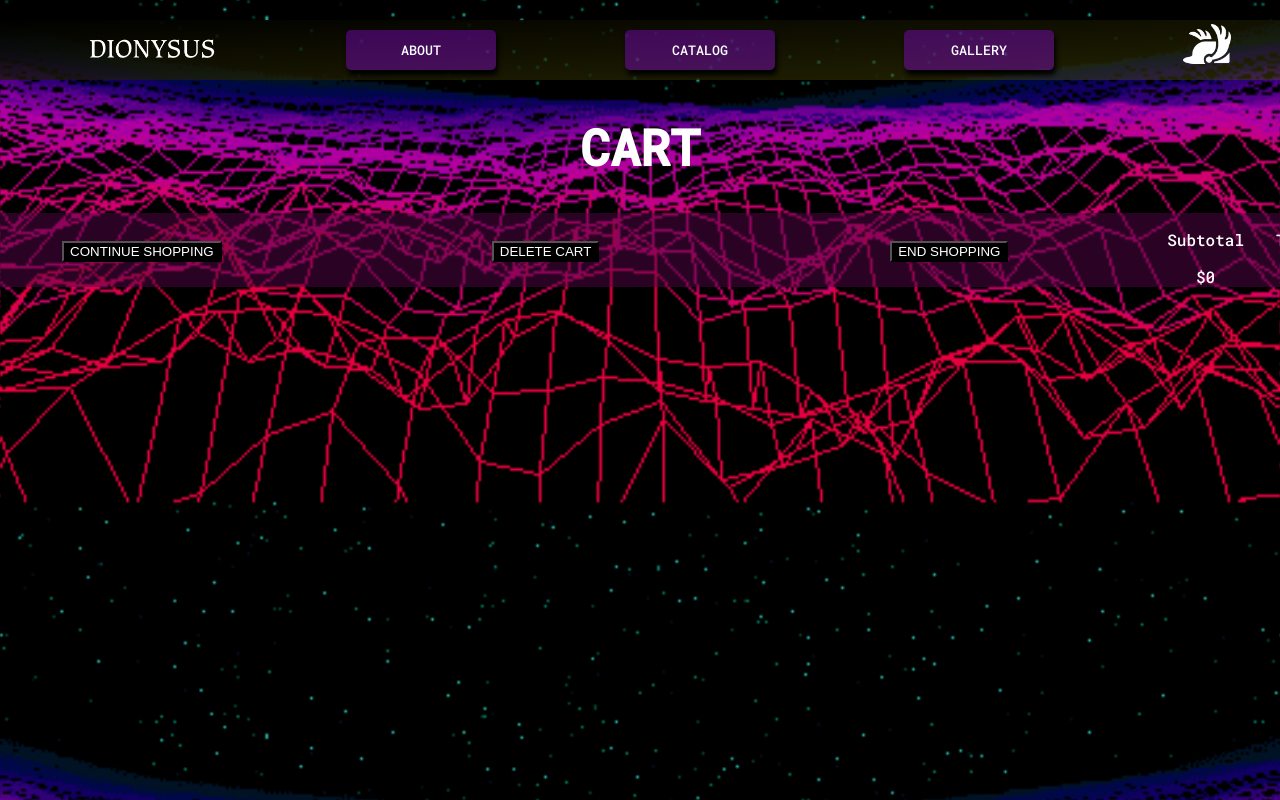
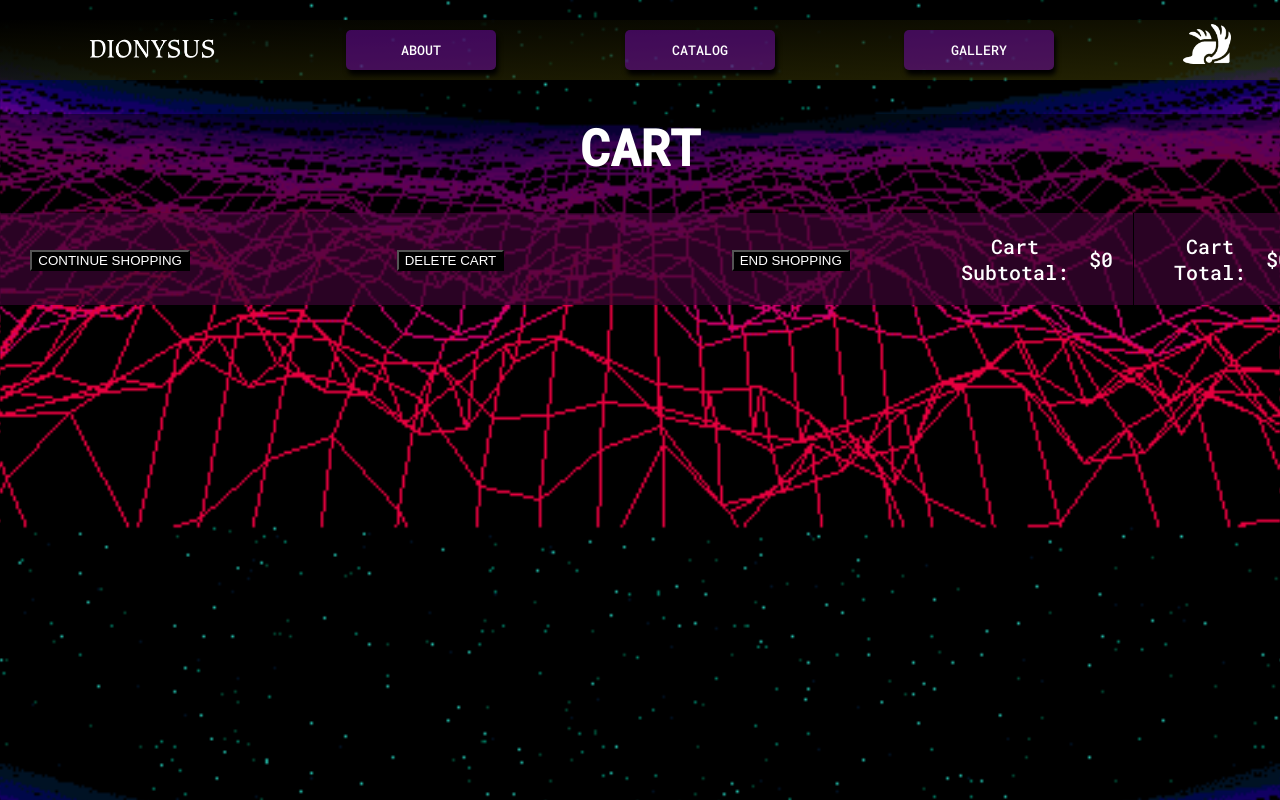
Before and after one commit to Eskaicito/project-dionysus, a React (Create React App) app: page /cart in a window 1280 px wide. Shown: the top 800 px of the page. Built offline with nearby package versions, Linux system fonts and the light colour scheme; a web font is replaced by a local one.

Commit message:
more changes css cart page

```diff
--- a/src/pages/CartPage.css
+++ b/src/pages/CartPage.css
@@ -1,10 +1,16 @@
+.cartPage{
+    background-color: rgba(0, 0, 0, 0.466);
+    width: 100%;
+}
+
 .cart-item {
-    background-color: rgb(152, 147, 147, 0.5);
+    background-color: rgba(152, 147, 147, 0.393);
     display: flex;
     justify-content: center;
     align-items: center;
     height: 20vh;
     margin-top: 2rem;
+    border-radius: 40px;
 }
 
 .item-img {
@@ -13,29 +19,42 @@
 }
 
 .item-img img {
-    width: 100%;
+    width: 80%;
 }
-
-.item-name {
-    width: 100%;
-    height: auto;
-}
-
-.item-name p {
-    font-size: 1.5rem;
-    color: white;
-}
-
 .item-desc {
     width: 100%;
     height: auto;
 }
 
 .item-desc p {
+    font-size: 30px;
     color: white;
 }
-.item-quantity{
-    font-size: 1.5rem;
+
+.item-quantity {
+    width: 100%;
+    height: auto;
+    display: flex;
+    justify-content: center;
+    align-items: center;
+}
+
+.item-quantity p, span {
+    font-size: 20px;
+    color: white;
+    margin-left: 5px;
+}
+
+.item-price {
+    width: 100%;
+    height: auto;
+    display: flex;
+    justify-content: center;
+    align-items: center;
+}
+
+.item-price p, span {
+    font-size: 20px;
     color: white;
 }
 
@@ -66,31 +85,62 @@
     justify-content: center;
     align-items: flex-end;
 }
-.form-content > button{
+
+.form-content>button {
     align-self: center;
     margin-top: 10px;
 }
-.form-content > div{
+
+.form-content>div {
     margin-top: 10px;
 }
-.cart-footer{
+
+.cart-footer {
     display: flex;
     flex-flow: row-reverse nowrap;
-    background-color:rgba(85, 7, 73, 0.5);
+    background-color: rgba(85, 7, 73, 0.5);
     margin-top: 2rem;
+    margin-bottom: 2rem;
+    border-radius: 40px;
 }
-.details{
+
+.details {
+    height: auto;
     display: flex;
     justify-content: center;
     color: white;
+    margin-right: 50px;
 }
-.details > div{
-    margin-left: 1rem;
-    margin-right: 1rem;
+.subtotal{
+    display: flex;
+    justify-content: center;
+    align-items: center;
+    margin-right: 20px;
+    border-right: 1px solid black;
 }
-.buttons{
+.subtotal p{
+    font-size: 20px;
+}
+.subtotal span{
+    margin-left: 20px;
+    margin-right: 20px;
+}
+.total{
+    display: flex;
+    justify-content: center;
+    align-items: center;
+    margin-left: 20px;
+}
+.total p{
+    font-size: 20px;
+}
+.total span{
+    margin-left: 20px;
+}
+
+.buttons {
     display: flex;
     justify-content: center;
     width: 100%;
-align-items: center;
+    align-items: center;
 }
--- a/src/pages/CartPage.js
+++ b/src/pages/CartPage.js
@@ -52,6 +52,7 @@ const CartPage = () => {
 
     return (
         <>
+        <div className="cartPage">
             <h1 style={{ color: "white", fontSize:'50px' }}>CART</h1>
             {cartListItems.map((item) => {
                 const { image, desc, id, quantity, price, priceSell } = item;
@@ -61,17 +62,20 @@ const CartPage = () => {
                             <div className='item-img'>
                                 <img src={`../${image}`} alt='symbolsoftruth' />
                             </div>
-                            <div className='item-name'>
+                            <div className='item-desc'>
                                 <p>{desc}</p>
                             </div>
-                            <div className='item-desc'>
-                                <p>{quantity}</p>
+                            <div className='item-quantity'>
+                                <p>Quantity:</p>
+                                <span>{quantity}</span>
                             </div>
-                            <div className='item-desc'>
-                                <p>Product Price : {price}</p>
+                            <div className='item-price'>
+                                <p>Price per unit:</p>
+                                <span>${price}</span>
                             </div>
-                            <div className='item-desc'>
-                                <p>Total Product Price: {priceSell}</p>
+                            <div className='item-price'>
+                                <p>Total:</p>
+                                <span>${priceSell}</span>
                             </div>
                         </div>
                     </>
@@ -80,11 +84,11 @@ const CartPage = () => {
             <div className='cart-footer'>
                 <div className='details'>
                     <div className='subtotal'>
-                        <p>Subtotal</p>
+                        <p> Cart Subtotal:</p>
                         <span>${totalSellPrice}</span>
                     </div>
                     <div className='total'>
-                        <p>Total</p>
+                        <p>Cart Total:</p>
                         <span>${totalSellPrice}</span>
                     </div>
                 </div>
@@ -104,6 +108,7 @@ const CartPage = () => {
                     </div>
                 </div>
             </div>
+        </div>
 
             <Modal title={"Your Data"} open={showModal} handleClose={() => setShowModal(false)}>
 
```
